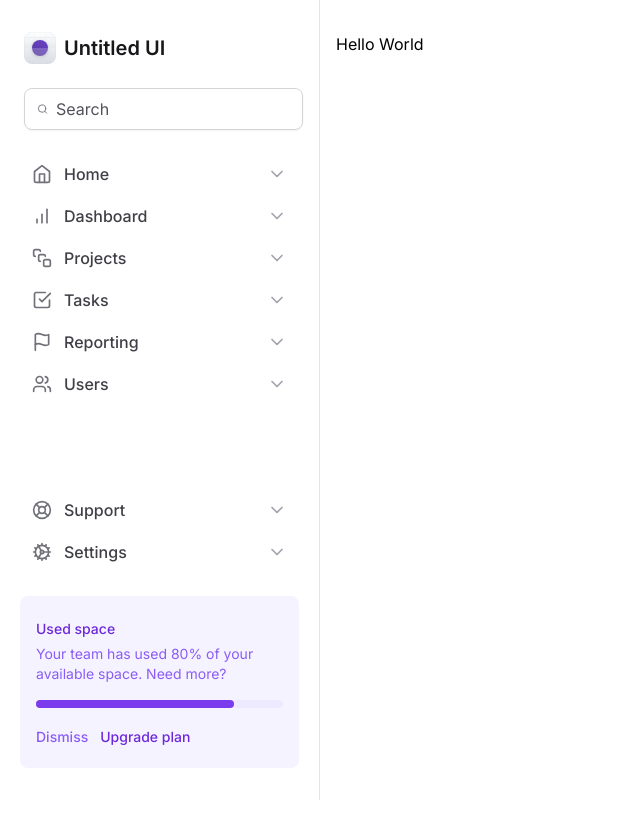
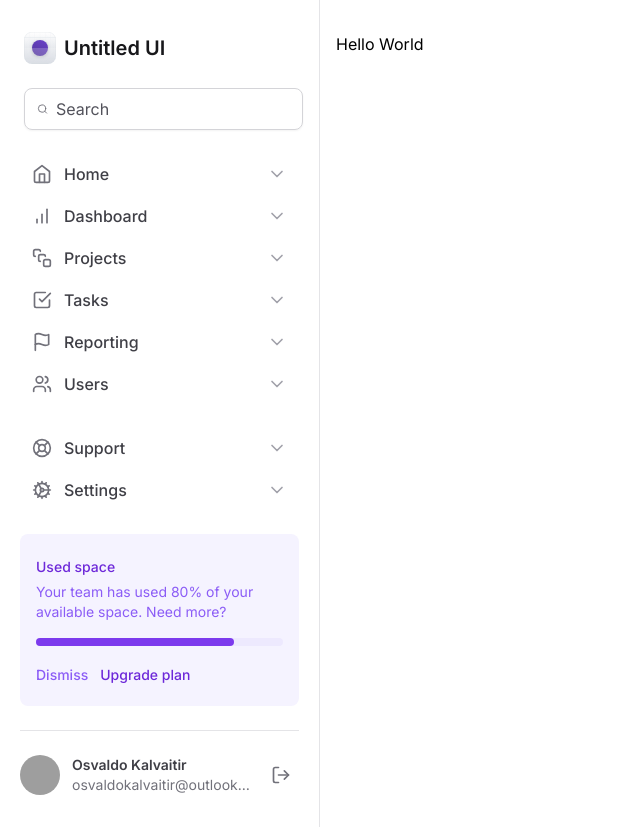
Before and after one commit to osvaldokalvaitir/reactjs-mastering-tailwind, a Next.js app: page / in a window 1280 px wide. Shown: the whole page, without its empty margins (0-640 px from the left). Before the commit the page ends 800 px from the top, so only its background shows below. Built offline with nearby package versions, Linux system fonts and the light colour scheme; grey boxes are pictures that could not be loaded.

Commit message:
Perfil do Usuário

```diff
--- /dev/null
+++ b/src/components/Sidebar/Profile.tsx
@@ -0,0 +1,24 @@
+import { LogOut } from 'lucide-react'
+
+export function Profile() {
+  return (
+    <div className="grid grid-cols-profile items-center gap-3">
+      <img
+        src="https://github.com/osvaldokalvaitir.png"
+        className="h-10 w-10 rounded-full"
+        alt=""
+      />
+      <div className="flex flex-col truncate">
+        <span className="text-sm font-semibold text-zinc-700">
+          Osvaldo Kalvaitir
+        </span>
+        <span className="truncate text-sm text-zinc-500">
+          osvaldokalvaitir@outlook.com
+        </span>
+      </div>
+      <button type="button" className="ml-auto rounded-md p-2 hover:bg-zinc-50">
+        <LogOut className="h-5 w-5 text-zinc-500" />
+      </button>
+    </div>
+  )
+}
--- a/src/components/Sidebar/index.tsx
+++ b/src/components/Sidebar/index.tsx
@@ -12,6 +12,7 @@
 } from 'lucide-react'
 import { NavItem } from './NavItem'
 import { UsedSpaceWidget } from './UsedSpaceWidget'
+import { Profile } from './Profile'
 
 export function Sidebar() {
   return (
@@ -42,6 +43,10 @@
         </nav>
 
         <UsedSpaceWidget />
+
+        <div className="h-px bg-zinc-200" />
+
+        <Profile />
       </div>
     </aside>
   )
--- a/tailwind.config.ts
+++ b/tailwind.config.ts
@@ -6,6 +6,7 @@
     extend: {
       gridTemplateColumns: {
         app: 'minmax(18rem, 20rem) 1fr',
+        profile: 'max-content 1fr max-content',
       },
 
       maxWidth: {
```
